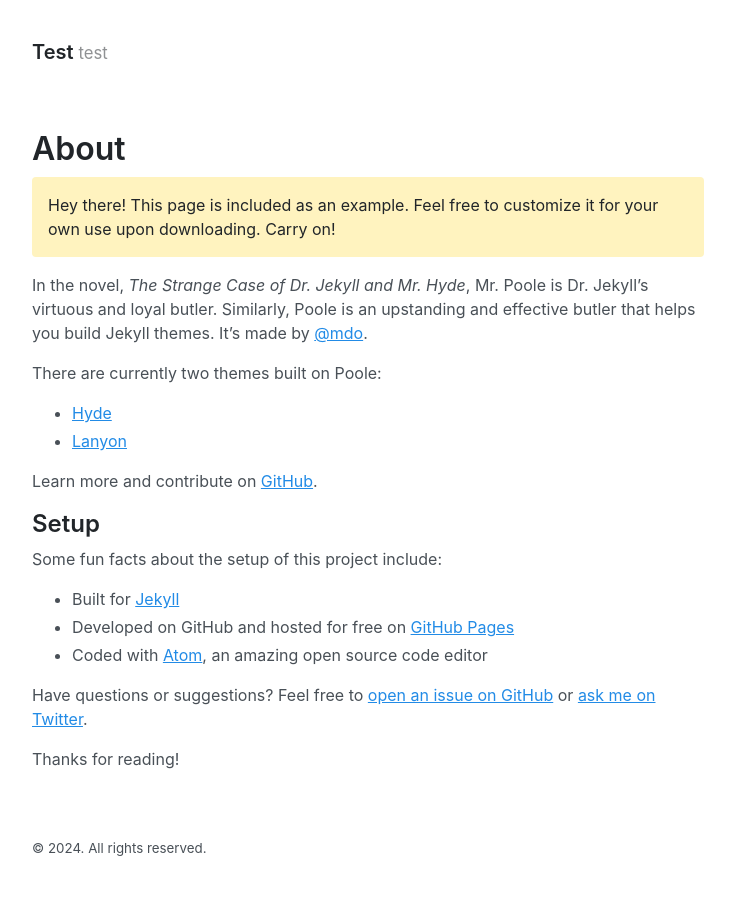
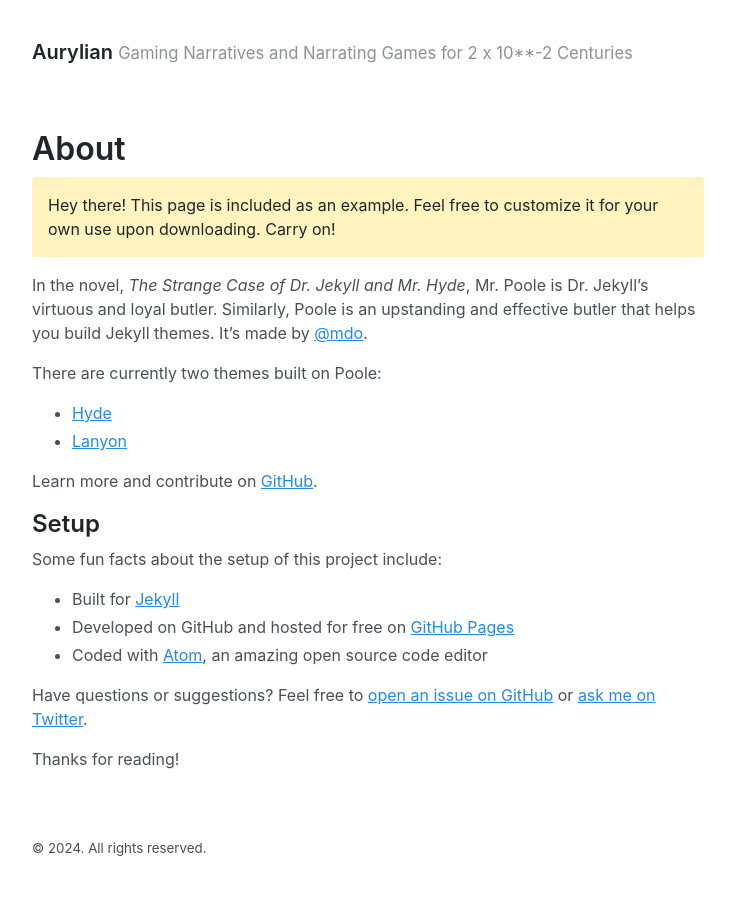
Before and after one commit to aurylian/aurylian.net, a Jekyll site: the page built from about.md, in a window 1280 px wide. Shown: the whole page, without its empty margins (272-1007 px from the left). Built offline with Jekyll 4.4.1, drawn with Linux system fonts in a browser that asks for light colours.

```diff
--- a/_config.yml
+++ b/_config.yml
@@ -1,10 +1,10 @@
 # Setup
-title: Test
-tagline: test
-url: https://aurylian.net
-# paginate: 1
+title: Aurylian
+tagline: Gaming Narratives and Narrating Games for 2 x 10**-2 Centuries
+url: "https://aurylian.net"
 baseurl: ""
 permalink: pretty
+# paginate: 1
 
 # Gems
 # plugins:
```
